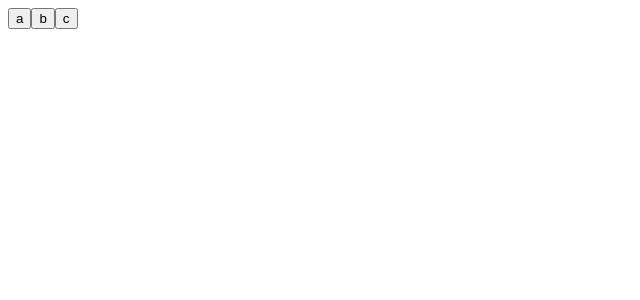
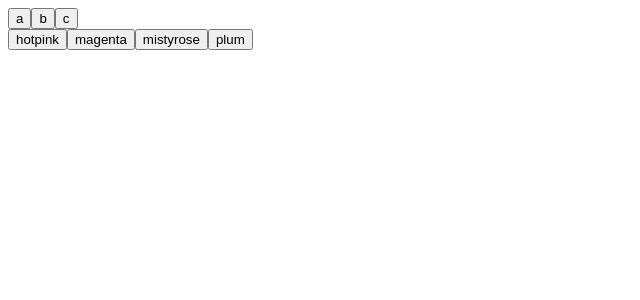
Before and after one commit to RotemTonHilma/project4a, a React (Vite) app: page / in a window 1280 px wide. Shown: the top 300 px of the page, without its empty margins (0-640 px from the left). Built offline with nearby package versions, Linux system fonts and the light colour scheme.

Commit message:
added color buttons but they dont apply yet, need to work out error

```diff
--- a/src/App.jsx
+++ b/src/App.jsx
@@ -3,20 +3,35 @@ import Keyboard from './Components/Keyboard';
 
 function App() {
     const [textArr, setTextArr]=useState([]);
+    let styleOverride = false
+    let currentStyle = {
+        fontFamily: "serif",
+        fontSize: 20,
+        color:"hotpink"
+    }
+    let colorArr =["hotpink", "magenta", "mistyrose", "plum"]
 
     return (<div>
 
     <main id="textbox">{textArr.map(({letter},index)=>{
-        return <span key={index}>{letter}</span>
+        return <span key={index}
+                    style={!styleOverride?currentStyle:null}>
+            {letter}
+            </span>
     })}
     </main>
 
     <div id="allButtons">
-        <div id="keyboard"> <Keyboard textArr={textArr} setTextArr={setTextArr}/> </div>
+        <div id="keyboard"> <Keyboard textArr={textArr} setTextArr={setTextArr} currentStyle={currentStyle}/> </div>
         <div id="languages"></div>
         <div id="size"></div>
         <div id="font"></div>
         <div id="special"></div>
+        <div id="color">
+            {colorArr.map((color, index)=>{
+                return <button key={index} onClick={()=>currentStyle.color=color}>{color}</button>;
+            })}
+        </div>
     </div>
 
     </div>);
--- a/src/Components/Keyboard.jsx
+++ b/src/Components/Keyboard.jsx
@@ -1,7 +1,7 @@
-function Keyboard({textArr,setTextArr}){
+function Keyboard({textArr,setTextArr, currentStyle}){
     const letterArr=["a", "b","c"];
 
-   function createLetterObj(letter, size=12, font="serif", color="blue"){
+   function createLetterObj(letter, size, font, color){
     return{
         letter,
         size,
@@ -12,8 +12,9 @@ function Keyboard({textArr,setTextArr}){
 
     function handleLetterClick(letter){
         setTextArr(prevArr=>{
+            console.log(currentStyle);
             return [...prevArr,createLetterObj(letter
-            // , currentSize, currentFont, color
+            , currentStyle.currentSize, currentStyle.currentFont, currentStyle.currentColor
         )]}
         );
     }
```
